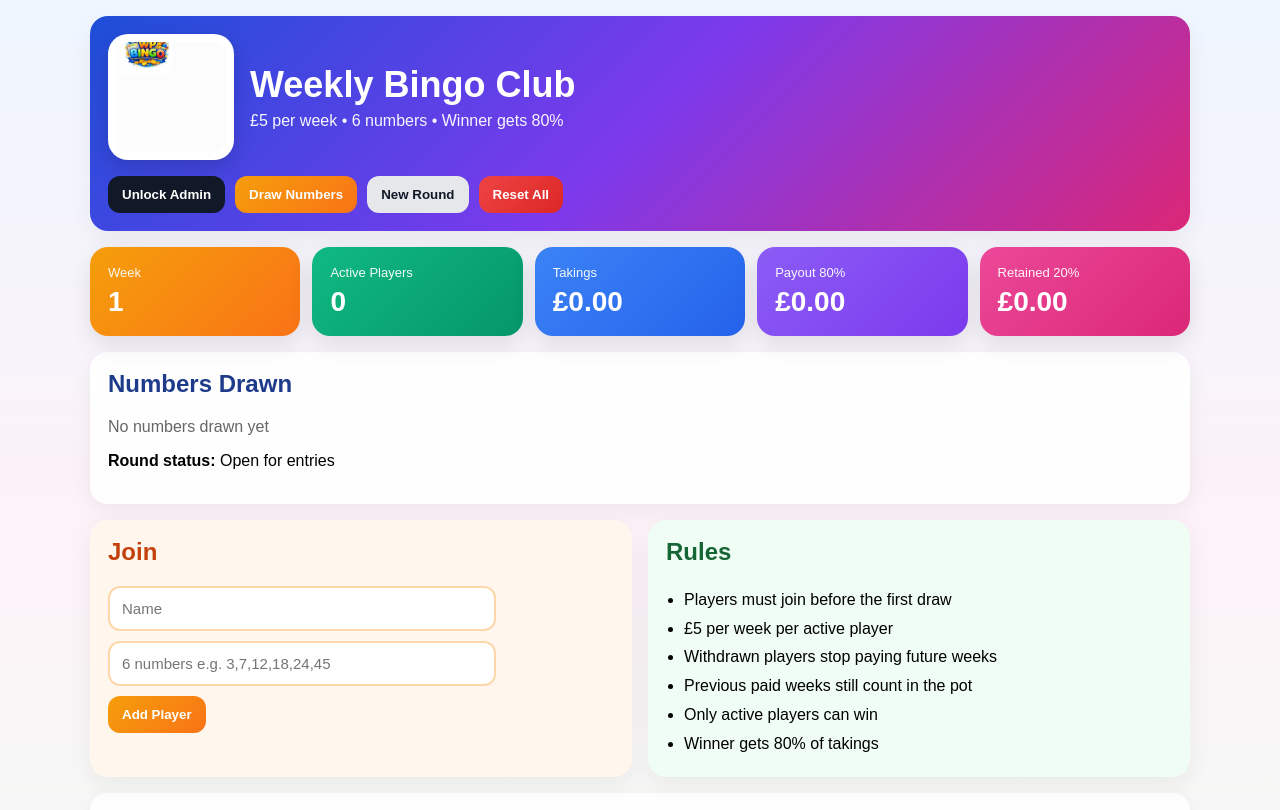
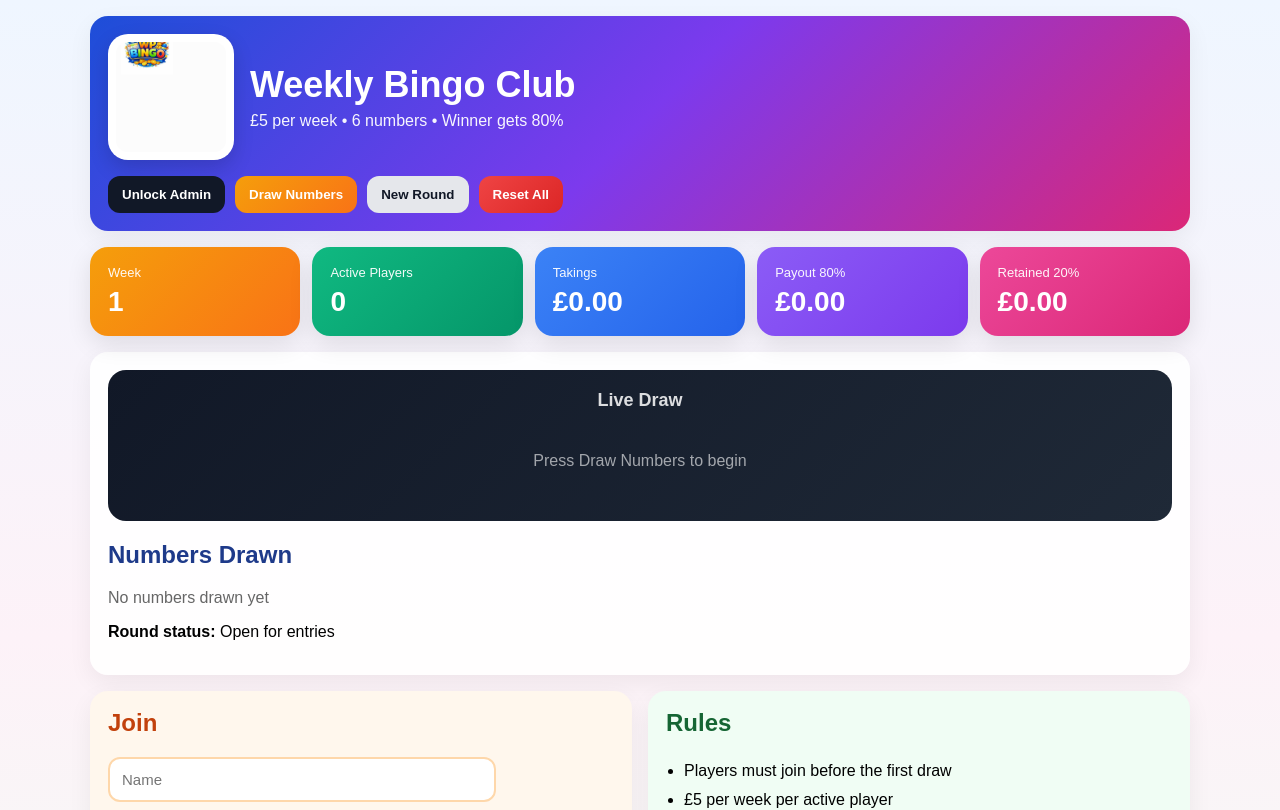
Before and after one commit to Spwindows/WP-Bingo2, a React (Vite) app: page / in a window 1280 px wide. Shown: the top 810 px of the page. Built offline with nearby package versions, Linux system fonts and the light colour scheme.

Commit message:
Update App.jsx

```diff
--- a/src/App.jsx
+++ b/src/App.jsx
@@ -3,7 +3,7 @@ import { useEffect, useMemo, useState } from "react";
 const ENTRY = 5;
 const CURRENCY = "£";
 const ADMIN_PIN = "1234";
-const STORAGE_KEY = "wp-bingo-club-v3";
+const STORAGE_KEY = "wp-bingo-club-v5";
 
 function randomDraw() {
   const nums = [];
@@ -41,6 +41,8 @@ export default function App() {
   const [isDrawing, setIsDrawing] = useState(false);
   const [currentDraw, setCurrentDraw] = useState([]);
   const [lastDrawIds, setLastDrawIds] = useState([]);
+  const [carryover, setCarryover] = useState(0);
+  const [roundCancelled, setRoundCancelled] = useState(false);
 
   useEffect(() => {
     const raw = localStorage.getItem(STORAGE_KEY);
@@ -53,6 +55,8 @@ export default function App() {
       setWinnerName(saved.winnerName || "");
       setHistory(saved.history || []);
       setAdminUnlocked(saved.adminUnlocked || false);
+      setCarryover(saved.carryover || 0);
+      setRoundCancelled(saved.roundCancelled || false);
     }
   }, []);
 
@@ -67,11 +71,49 @@ export default function App() {
         winnerName,
         history,
         adminUnlocked,
+        carryover,
+        roundCancelled,
       })
     );
-  }, [players, drawn, week, winnerFound, winnerName, history, adminUnlocked]);
+  }, [
+    players,
+    drawn,
+    week,
+    winnerFound,
+    winnerName,
+    history,
+    adminUnlocked,
+    carryover,
+    roundCancelled,
+  ]);
 
   const roundStarted = drawn.length > 0;
+  const activeCount = players.filter(isActive).length;
+
+  useEffect(() => {
+    if (!roundStarted) return;
+    if (winnerFound) return;
+    if (roundCancelled) return;
+    if (players.length === 0) return;
+
+    const active = players.filter(isActive);
+
+    if (active.length === 0) {
+      const paidPot = players.reduce(
+        (sum, p) => sum + getWeeksPaid(p, week) * ENTRY,
+        0
+      );
+
+      setCarryover((prev) => prev + paidPot);
+      setRoundCancelled(true);
+
+      alert(
+        `Round cancelled — no active players remain.\nCarryover pot ${CURRENCY}${(
+          carryover + paidPot
+        ).toFixed(2)}`
+      );
+    }
+  }, [players, roundStarted, winnerFound, roundCancelled, week, carryover]);
 
   function unlockAdmin() {
     const pin = window.prompt("Enter admin PIN");
@@ -100,20 +142,36 @@ export default function App() {
       .map((n) => parseInt(n.trim(), 10))
       .filter((n) => !Number.isNaN(n));
 
-    if (!name.trim()) return alert("Enter name");
-    if (numbers.length !== 6) return alert("Enter exactly 6 numbers");
+    if (!name.trim()) {
+      alert("Enter name");
+      return;
+    }
+
+    if (numbers.length !== 6) {
+      alert("Enter exactly 6 numbers");
+      return;
+    }
 
     const unique = [...new Set(numbers)].sort((a, b) => a - b);
 
-    if (unique.length !== 6) return alert("Numbers must be 6 different numbers");
+    if (unique.length !== 6) {
+      alert("Numbers must be 6 different numbers");
+      return;
+    }
+
     if (unique.some((n) => n < 1 || n > 49)) {
-      return alert("Numbers must be between 1 and 49");
+      alert("Numbers must be between 1 and 49");
+      return;
     }
 
     const duplicateName = players.some(
       (p) => p.name.toLowerCase() === name.trim().toLowerCase()
     );
-    if (duplicateName) return alert("That player name already exists");
+
+    if (duplicateName) {
+      alert("That player name already exists");
+      return;
+    }
 
     setPlayers([
       ...players,
@@ -129,9 +187,9 @@ export default function App() {
     setNums("");
   }
 
-  function getWeeksPaid(player) {
+  function getWeeksPaid(player, currentWeek = week) {
     if (player.leftAfterWeek !== null) return player.leftAfterWeek;
-    return week;
+    return currentWeek;
   }
 
   function isActive(player) {
@@ -149,14 +207,18 @@ export default function App() {
     });
 
     if (winner) {
-      const totalTakingsNow = players.reduce(
-        (sum, p) => sum + (p.leftAfterWeek !== null ? p.leftAfterWeek : week) * ENTRY,
+      const totalTakingsNow =
+        players.reduce(
+          (sum, p) => sum + getWeeksPaid(p, week) * ENTRY,
           0
-      );
+        ) + carryover;
+
       const payoutNow = totalTakingsNow * 0.8;
 
       setWinnerFound(true);
       setWinnerName(winner.name);
+      setRoundCancelled(false);
+
       setHistory([
         {
           id: crypto.randomUUID(),
@@ -165,9 +227,12 @@ export default function App() {
           payout: payoutNow.toFixed(2),
           takings: totalTakingsNow.toFixed(2),
           when: new Date().toLocaleString(),
+          cancelled: false,
         },
         ...history,
       ]);
+
+      setCarryover(0);
       alert(`Winner: ${winner.name}`);
     } else {
       setWeek((w) => w + 1);
@@ -189,9 +254,12 @@ export default function App() {
       return;
     }
 
-    if (isDrawing) {
+    if (roundCancelled) {
+      alert("This round has been cancelled. Start a new round.");
       return;
     }
+
+    if (isDrawing) return;
 
     const activePlayers = players.filter(isActive);
 
@@ -230,6 +298,8 @@ export default function App() {
       alert("Unlock admin first");
       return;
     }
+
+    if (isDrawing) return;
 
     const player = players.find((p) => p.id === id);
     if (!player) return;
@@ -270,6 +340,8 @@ export default function App() {
     setWeek(1);
     setWinnerFound(false);
     setWinnerName("");
+    setRoundCancelled(false);
+
     setPlayers(
       players.map((p) => ({
         ...p,
@@ -299,22 +371,25 @@ export default function App() {
     setWinnerFound(false);
     setWinnerName("");
     setHistory([]);
+    setCarryover(0);
+    setRoundCancelled(false);
   }
 
   const totalTakings = useMemo(() => {
-    return players.reduce((sum, p) => sum + getWeeksPaid(p) * ENTRY, 0);
-  }, [players, week]);
+    const paid = players.reduce((sum, p) => sum + getWeeksPaid(p) * ENTRY, 0);
+    return paid + carryover;
+  }, [players, week, carryover]);
 
   const payout = totalTakings * 0.8;
   const retained = totalTakings * 0.2;
-  const activeCount = players.filter(isActive).length;
 
   return (
     <div
       style={{
         padding: 16,
         fontFamily: "Arial, sans-serif",
-        background: "linear-gradient(180deg, #eff6ff 0%, #fdf2f8 50%, #f0fdf4 100%)",
+        background:
+          "linear-gradient(180deg, #eff6ff 0%, #fdf2f8 50%, #f0fdf4 100%)",
         minHeight: "100vh",
       }}
     >
@@ -350,51 +425,133 @@ export default function App() {
             <div>
               <h1 style={{ margin: 0, fontSize: 36 }}>Weekly Bingo Club</h1>
               <div style={{ marginTop: 6, opacity: 0.95 }}>
-                {CURRENCY}{ENTRY} per week • 6 numbers • Winner gets 80%
+                {CURRENCY}
+                {ENTRY} per week • 6 numbers • Winner gets 80%
               </div>
             </div>
           </div>
 
-          <div style={{ marginTop: 16, display: "flex", gap: 10, flexWrap: "wrap" }}>
+          <div
+            style={{ marginTop: 16, display: "flex", gap: 10, flexWrap: "wrap" }}
+          >
             {!adminUnlocked ? (
-              <button style={darkBtn} onClick={unlockAdmin}>Unlock Admin</button>
+              <button style={darkBtn} onClick={unlockAdmin}>
+                Unlock Admin
+              </button>
             ) : (
-              <button style={greyBtn} onClick={lockAdmin}>Lock Admin</button>
+              <button style={greyBtn} onClick={lockAdmin}>
+                Lock Admin
+              </button>
             )}
-            <button style={yellowBtn} onClick={drawNumbers} disabled={isDrawing}>
+            <button
+              style={yellowBtn}
+              onClick={drawNumbers}
+              disabled={isDrawing || activeCount === 0 || roundCancelled}
+            >
               {isDrawing ? "Drawing..." : "Draw Numbers"}
             </button>
-            <button style={greyBtn} onClick={newRound} disabled={isDrawing}>New Round</button>
-            <button style={dangerBtn} onClick={resetEverything} disabled={isDrawing}>Reset All</button>
+            <button style={greyBtn} onClick={newRound} disabled={isDrawing}>
+              New Round
+            </button>
+            <button style={dangerBtn} onClick={resetEverything} disabled={isDrawing}>
+              Reset All
+            </button>
           </div>
         </div>
 
         <div style={statsGrid}>
-          <StatCard title="Week" value={week} bg="linear-gradient(135deg,#f59e0b,#f97316)" />
-          <StatCard title="Active Players" value={activeCount} bg="linear-gradient(135deg,#10b981,#059669)" />
-          <StatCard title="Takings" value={`${CURRENCY}${totalTakings.toFixed(2)}`} bg="linear-gradient(135deg,#3b82f6,#2563eb)" />
-          <StatCard title="Payout 80%" value={`${CURRENCY}${payout.toFixed(2)}`} bg="linear-gradient(135deg,#8b5cf6,#7c3aed)" />
-          <StatCard title="Retained 20%" value={`${CURRENCY}${retained.toFixed(2)}`} bg="linear-gradient(135deg,#ec4899,#db2777)" />
+          <StatCard
+            title="Week"
+            value={week}
+            bg="linear-gradient(135deg,#f59e0b,#f97316)"
+          />
+          <StatCard
+            title="Active Players"
+            value={activeCount}
+            bg="linear-gradient(135deg,#10b981,#059669)"
+          />
+          <StatCard
+            title="Takings"
+            value={`${CURRENCY}${totalTakings.toFixed(2)}`}
+            bg="linear-gradient(135deg,#3b82f6,#2563eb)"
+          />
+          <StatCard
+            title="Payout 80%"
+            value={`${CURRENCY}${payout.toFixed(2)}`}
+            bg="linear-gradient(135deg,#8b5cf6,#7c3aed)"
+          />
+          <StatCard
+            title="Retained 20%"
+            value={`${CURRENCY}${retained.toFixed(2)}`}
+            bg="linear-gradient(135deg,#ec4899,#db2777)"
+          />
         </div>
 
+        {carryover > 0 && (
+          <div
+            style={{
+              ...card,
+              background: "linear-gradient(135deg,#fde68a,#f59e0b)",
+              color: "#111827",
+              fontWeight: "bold",
+            }}
+          >
+            Carryover pot: {CURRENCY}
+            {carryover.toFixed(2)}
+          </div>
+        )}
+
         <div style={{ ...card, background: "#ffffffee" }}>
-          <h2 style={{ marginTop: 0, color: "#1e3a8a" }}>Numbers Drawn</h2>
+          <div
+            style={{
+              marginBottom: 20,
+              padding: 20,
+              borderRadius: 18,
+              background: "linear-gradient(135deg,#111827,#1f2937)",
+              color: "white",
+              textAlign: "center",
+            }}
+          >
+            <div
+              style={{
+                fontSize: 18,
+                marginBottom: 10,
+                opacity: 0.85,
+                fontWeight: "bold",
+              }}
+            >
+              Live Draw
+            </div>
 
-          {currentDraw.length > 0 && (
-            <>
-              <div style={{ marginBottom: 10, fontWeight: "bold", color: "#7c3aed" }}>
-                Current draw
-              </div>
-              <div style={{ display: "flex", flexWrap: "wrap", gap: 10, marginBottom: 18 }}>
+            <div
+              style={{
+                display: "flex",
+                justifyContent: "center",
+                flexWrap: "wrap",
+                gap: 14,
+                minHeight: 80,
+                alignItems: "center",
+              }}
+            >
+              {currentDraw.length === 0 && !isDrawing && (
+                <div style={{ opacity: 0.6 }}>Press Draw Numbers to begin</div>
+              )}
+
               {currentDraw.map((entry) => (
                 <div
                   key={entry.id}
                   style={{
-                      ...ball,
+                    width: 72,
+                    height: 72,
+                    borderRadius: "50%",
+                    display: "flex",
+                    alignItems: "center",
+                    justifyContent: "center",
+                    fontSize: 28,
+                    fontWeight: "bold",
                     background: ballColor(entry.value),
                     color: "#fff",
-                      boxShadow: "0 10px 18px rgba(0,0,0,0.18)",
-                      transform: "scale(1)",
+                    boxShadow: "0 10px 25px rgba(0,0,0,0.5)",
                     animation: "popIn 0.35s ease",
                   }}
                 >
@@ -402,8 +559,9 @@ export default function App() {
                 </div>
               ))}
             </div>
-            </>
-          )}
+          </div>
+
+          <h2 style={{ marginTop: 0, color: "#1e3a8a" }}>Numbers Drawn</h2>
 
           {drawn.length === 0 ? (
             <p style={{ color: "#666" }}>No numbers drawn yet</p>
@@ -419,7 +577,9 @@ export default function App() {
                     boxShadow: lastDrawIds.includes(entry.id)
                       ? "0 0 0 4px rgba(250,204,21,0.45), 0 8px 18px rgba(0,0,0,0.18)"
                       : "0 6px 14px rgba(0,0,0,0.18)",
-                    transform: lastDrawIds.includes(entry.id) ? "scale(1.08)" : "scale(1)",
+                    transform: lastDrawIds.includes(entry.id)
+                      ? "scale(1.08)"
+                      : "scale(1)",
                     transition: "all 0.25s ease",
                   }}
                 >
@@ -431,7 +591,13 @@ export default function App() {
 
           <p style={{ marginTop: 16 }}>
             <strong>Round status:</strong>{" "}
-            {winnerFound ? "Winner found" : roundStarted ? "In progress" : "Open for entries"}
+            {winnerFound
+              ? "Winner found"
+              : roundCancelled
+              ? "Cancelled"
+              : roundStarted
+              ? "In progress"
+              : "Open for entries"}
           </p>
 
           {winnerFound && (
@@ -445,7 +611,24 @@ export default function App() {
                 fontWeight: "bold",
               }}
             >
-              Winner: {winnerName} — payout {CURRENCY}{payout.toFixed(2)}
+              Winner: {winnerName} — payout {CURRENCY}
+              {payout.toFixed(2)}
+            </div>
+          )}
+
+          {roundCancelled && (
+            <div
+              style={{
+                marginTop: 12,
+                padding: 14,
+                borderRadius: 14,
+                background: "linear-gradient(135deg,#f59e0b,#f97316)",
+                color: "white",
+                fontWeight: "bold",
+              }}
+            >
+              Round cancelled — no active players remain. Carryover rolled into next
+              round.
             </div>
           )}
         </div>
@@ -471,7 +654,9 @@ export default function App() {
                   onChange={(e) => setNums(e.target.value)}
                   style={input}
                 />
-                <button type="submit" style={yellowBtn}>Add Player</button>
+                <button type="submit" style={yellowBtn}>
+                  Add Player
+                </button>
               </form>
             )}
           </div>
@@ -480,11 +665,15 @@ export default function App() {
             <h2 style={{ marginTop: 0, color: "#166534" }}>Rules</h2>
             <ul style={{ margin: 0, paddingLeft: 18, lineHeight: 1.8 }}>
               <li>Players must join before the first draw</li>
-              <li>{CURRENCY}{ENTRY} per week per active player</li>
+              <li>
+                {CURRENCY}
+                {ENTRY} per week per active player
+              </li>
               <li>Withdrawn players stop paying future weeks</li>
               <li>Previous paid weeks still count in the pot</li>
               <li>Only active players can win</li>
               <li>Winner gets 80% of takings</li>
+              <li>If everyone withdraws, the pot carries over</li>
             </ul>
           </div>
         </div>
@@ -531,7 +720,14 @@ export default function App() {
                       <span style={pill}>{hits.length}/6</span>
                     </div>
 
-                    <div style={{ display: "flex", flexWrap: "wrap", gap: 8, marginBottom: 10 }}>
+                    <div
+                      style={{
+                        display: "flex",
+                        flexWrap: "wrap",
+                        gap: 8,
+                        marginBottom: 10,
+                      }}
+                    >
                       {p.numbers.map((n) => {
                         const matched = drawn.some((d) => d.value === n);
                         return (
@@ -554,12 +750,22 @@ export default function App() {
 
                     <div style={{ color: "#374151", fontSize: 14, lineHeight: 1.6 }}>
                       <div>Weeks paid: {paidWeeks}</div>
-                      <div>Total paid: {CURRENCY}{paidAmount.toFixed(2)}</div>
-                      <div>Status: {active ? "Active" : `Stopped after week ${p.leftAfterWeek}`}</div>
+                      <div>
+                        Total paid: {CURRENCY}
+                        {paidAmount.toFixed(2)}
+                      </div>
+                      <div>
+                        Status:{" "}
+                        {active ? "Active" : `Stopped after week ${p.leftAfterWeek}`}
+                      </div>
                     </div>
 
                     <div style={{ marginTop: 10 }}>
-                      <button style={dangerBtn} onClick={() => withdrawPlayer(p.id)} disabled={isDrawing}>
+                      <button
+                        style={dangerBtn}
+                        onClick={() => withdrawPlayer(p.id)}
+                        disabled={isDrawing}
+                      >
                         {!roundStarted ? "Remove" : active ? "Withdraw" : "Withdrawn"}
                       </button>
                     </div>
@@ -588,8 +794,14 @@ export default function App() {
                 >
                   <strong style={{ color: "#7c3aed" }}>{item.winner}</strong>
                   <div>Week won: {item.weekWon}</div>
-                  <div>Total takings: {CURRENCY}{item.takings}</div>
-                  <div>Payout: {CURRENCY}{item.payout}</div>
+                  <div>
+                    Total takings: {CURRENCY}
+                    {item.takings}
+                  </div>
+                  <div>
+                    Payout: {CURRENCY}
+                    {item.payout}
+                  </div>
                   <div style={{ color: "#666", fontSize: 13 }}>{item.when}</div>
                 </div>
               ))}
@@ -600,9 +812,17 @@ export default function App() {
 
       <style>{`
         @keyframes popIn {
-          0% { transform: scale(0.3); opacity: 0; }
-          80% { transform: scale(1.12); opacity: 1; }
-          100% { transform: scale(1); opacity: 1; }
+          0% {
+            transform: scale(0.1) rotate(-40deg);
+            opacity: 0;
+          }
+          60% {
+            transform: scale(1.25) rotate(10deg);
+            opacity: 1;
+          }
+          100% {
+            transform: scale(1) rotate(0deg);
+          }
         }
       `}</style>
     </div>
```
Lines whose indentation alone changed are shown as unchanged.
